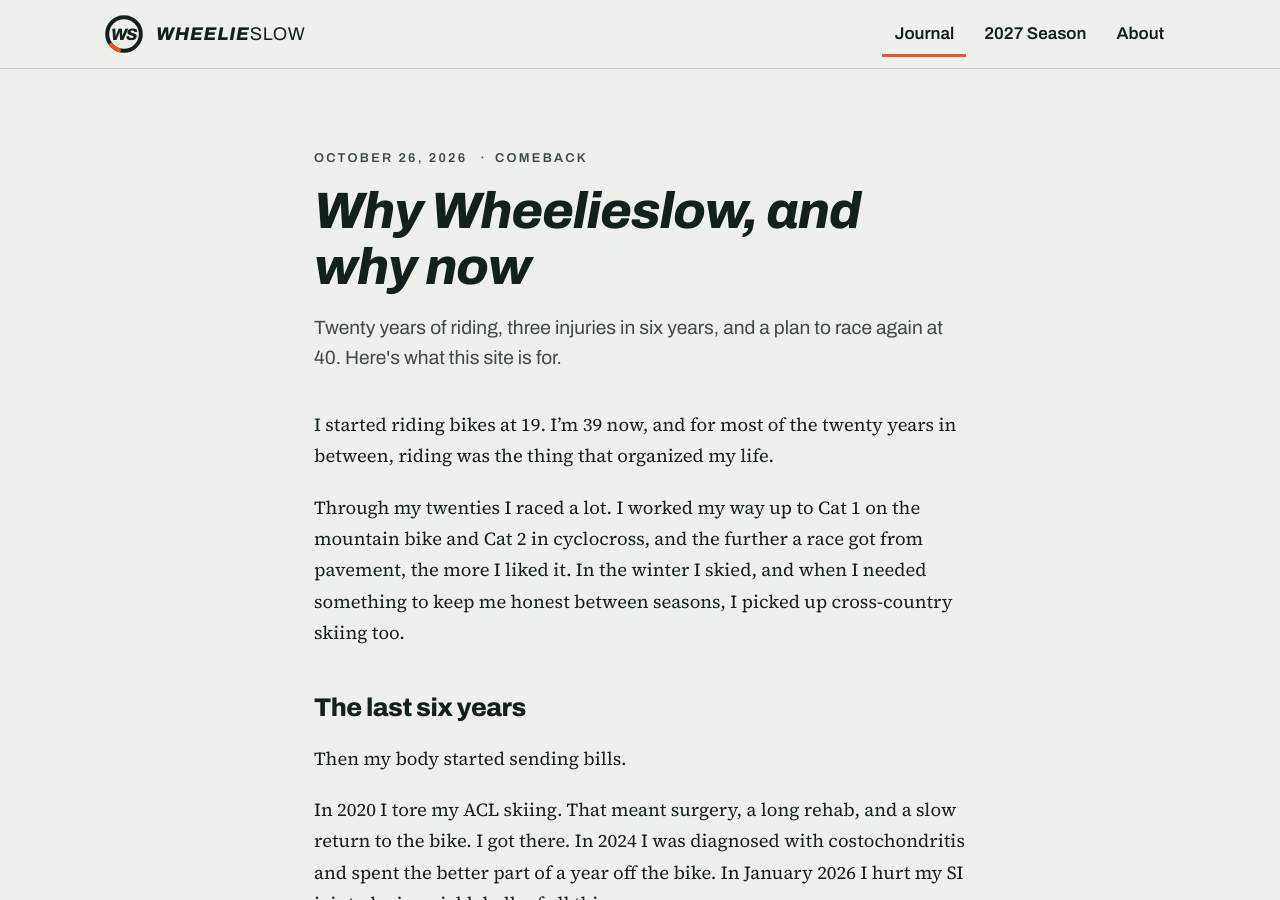
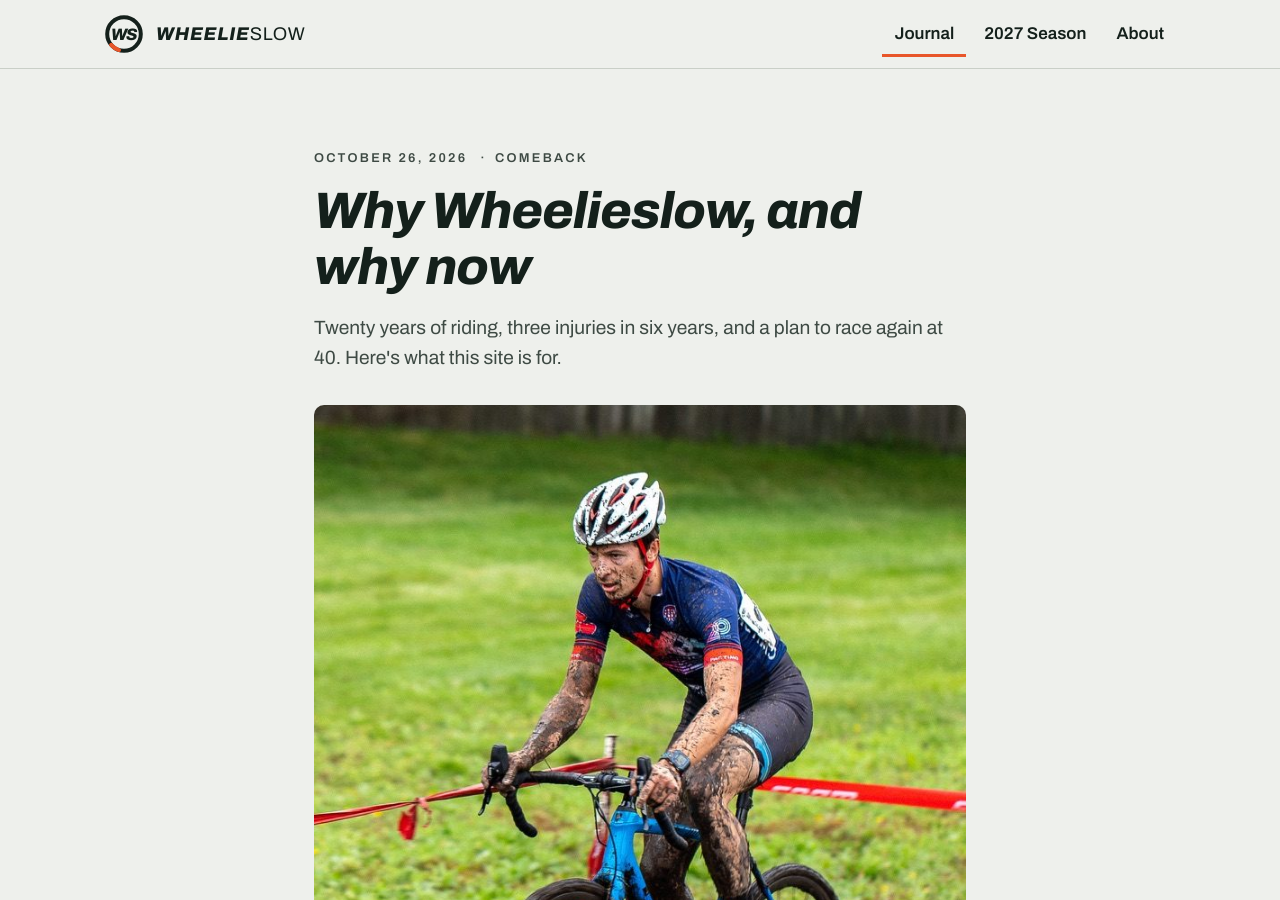
Before and after one commit to piotrowskibrian-cmd/wheelieslow, a Jekyll site: the page built from _posts/2026-10-26-why-wheelieslow.md, in a window 1280 px wide and 900 px high. Built offline with Jekyll 4.4.1, drawn with Linux system fonts in a browser that asks for light colours; some of the changed text lies outside the part shown.

Commit message:
Add photos to home, About and first post
Co-Authored-By: Claude Opus 5.5 <noreply@anthropic.com>
Claude-Session: https://claude.ai/code/session_015d33gq1btUah5R8WBzrQsw

```diff
--- a/_config.yml
+++ b/_config.yml
@@ -19,10 +19,10 @@ strava: "https://www.strava.com/athletes/736237"
 # Photos. Upload an image to assets/img/ and put its path here, e.g.
 # "/assets/img/home.jpg". It replaces the big WS wheel on that page.
 # Leave empty to keep the wheel.
-home_photo: ""
-home_photo_alt: ""
-about_photo: ""
-about_photo_alt: ""
+home_photo: "/assets/img/home.jpg"
+home_photo_alt: "Brian hopping a barrier with his bike on his shoulder at a cyclocross race"
+about_photo: "/assets/img/about.jpg"
+about_photo_alt: "Brian smiling in a green jersey after a gravel ride"
 
 # Email signup. When you set up a free newsletter (Buttondown, Kit, etc.),
 # paste its public signup page link here and a "Get updates by email"
--- a/_layouts/post.html
+++ b/_layouts/post.html
@@ -14,6 +14,7 @@ layout: default
   {% if page.image %}
   <figure class="post-hero">
     <img src="{{ page.image | relative_url }}" alt="{{ page.image_alt | default: '' }}">
+    {% if page.image_credit %}<figcaption>Photo: {{ page.image_credit }}</figcaption>{% endif %}
   </figure>
   {% endif %}
 
--- a/_posts/2026-10-26-why-wheelieslow.md
+++ b/_posts/2026-10-26-why-wheelieslow.md
@@ -2,11 +2,16 @@
 title: "Why Wheelieslow, and why now"
 category: Comeback
 summary: "Twenty years of riding, three injuries in six years, and a plan to race again at 40. Here's what this site is for."
+image: /assets/img/posts/why-wheelieslow-mud.jpg
+image_alt: "Brian riding a muddy cyclocross course, covered in mud"
+image_credit: Wilfried Loche
 ---
 
 I started riding bikes at 19. I'm 39 now, and for most of the twenty years in between, riding was the thing that organized my life.
 
 Through my twenties I raced a lot. I worked my way up to Cat 1 on the mountain bike and Cat 2 in cyclocross, and the further a race got from pavement, the more I liked it. In the winter I skied, and when I needed something to keep me honest between seasons, I picked up cross-country skiing too.
+
+{% include photo.html src="/assets/img/posts/why-wheelieslow-corner.jpg" alt="Brian cornering on a cyclocross course with another rider behind him" %}
 
 ## The last six years
 
@@ -16,9 +21,13 @@ In 2020 I tore my ACL skiing. That meant surgery, a long rehab, and a slow retur
 
 Years ago someone told me my lack of stretching would catch up with me. It did.
 
+{% include photo.html src="/assets/img/posts/why-wheelieslow-runup.jpg" alt="Brian running a muddy section with his bike on his shoulder" caption="Photo: Wilfried Loche" %}
+
 ## What's changed
 
 I'm spending real time in the gym now, lifting, and I've started climbing. Neither of those was ever part of the plan when I was racing. Both feel like the reason I might still be racing at 40.
+
+{% include photo.html src="/assets/img/posts/why-wheelieslow-trees.jpg" alt="Brian riding a muddy cyclocross course lined with bare trees" %}
 
 ## What this site is for
 
--- a/about.html
+++ b/about.html
@@ -36,6 +36,8 @@ My mid-to-late thirties have been a run of setbacks:
 
 Someone once told me my lack of stretching would catch up with me. They were right.
 
+{% include photo.html src="/assets/img/about-race.jpg" alt="Brian racing cyclocross in a red and black kit" %}
+
 ## So this is the comeback
 
 I'm 39 now, and I'm spending more time in the gym lifting and on the wall climbing. I'm trying to build a body that can keep doing all of this into my forties. The 2027 season is the test: gravel in the spring, the Leadville races in the summer, and an honest account of what it takes to get there.
--- a/assets/css/style.css
+++ b/assets/css/style.css
@@ -181,7 +181,8 @@ h3 { font-size: 1.15rem; font-weight: 600; letter-spacing: -0.01em; }
 .post { padding: clamp(40px, 7vw, 80px) 24px 0; }
 .post-header h1 { font-size: clamp(2.1rem, 5vw, 3.2rem); }
 .post-hero { margin: 32px 0 0; }
-.post-hero img { border-radius: var(--radius); width: 100%; }
+.post-hero img { border-radius: var(--radius); width: 100%; max-height: 72vh; object-fit: cover; object-position: center 30%; }
+.post-hero figcaption { margin-top: 8px; font-size: 0.85rem; color: var(--ink-soft); }
 .video { position: relative; aspect-ratio: 16/9; margin-top: 32px; border-radius: var(--radius); overflow: hidden; background: var(--ink); }
 .video iframe { position: absolute; inset: 0; width: 100%; height: 100%; border: 0; }
 
@@ -220,7 +221,7 @@ h3 { font-size: 1.15rem; font-weight: 600; letter-spacing: -0.01em; }
 .embed-strava iframe { max-width: 100%; }
 .prose .video { margin: 1.5em 0; }
 .photo { margin: 1.8em 0; }
-.prose .photo img { margin: 0; width: 100%; }
+.prose .photo img { margin: 0; width: 100%; max-height: 80vh; object-fit: cover; }
 .photo figcaption { margin-top: 8px; font-family: var(--sans); font-size: 0.9rem; color: var(--ink-soft); }
 .hero-photo { flex: 1 1 340px; margin: 0; }
 .hero-photo img { width: 100%; aspect-ratio: 4/5; object-fit: cover; border-radius: 16px; }
```
Also changed, not shown: assets/img/about-race.jpg (added), assets/img/about.jpg (added), assets/img/home.jpg (added), assets/img/posts/why-wheelieslow-corner.jpg (added), assets/img/posts/why-wheelieslow-mud.jpg (added), assets/img/posts/why-wheelieslow-runup.jpg (added), assets/img/posts/why-wheelieslow-trees.jpg (added).
